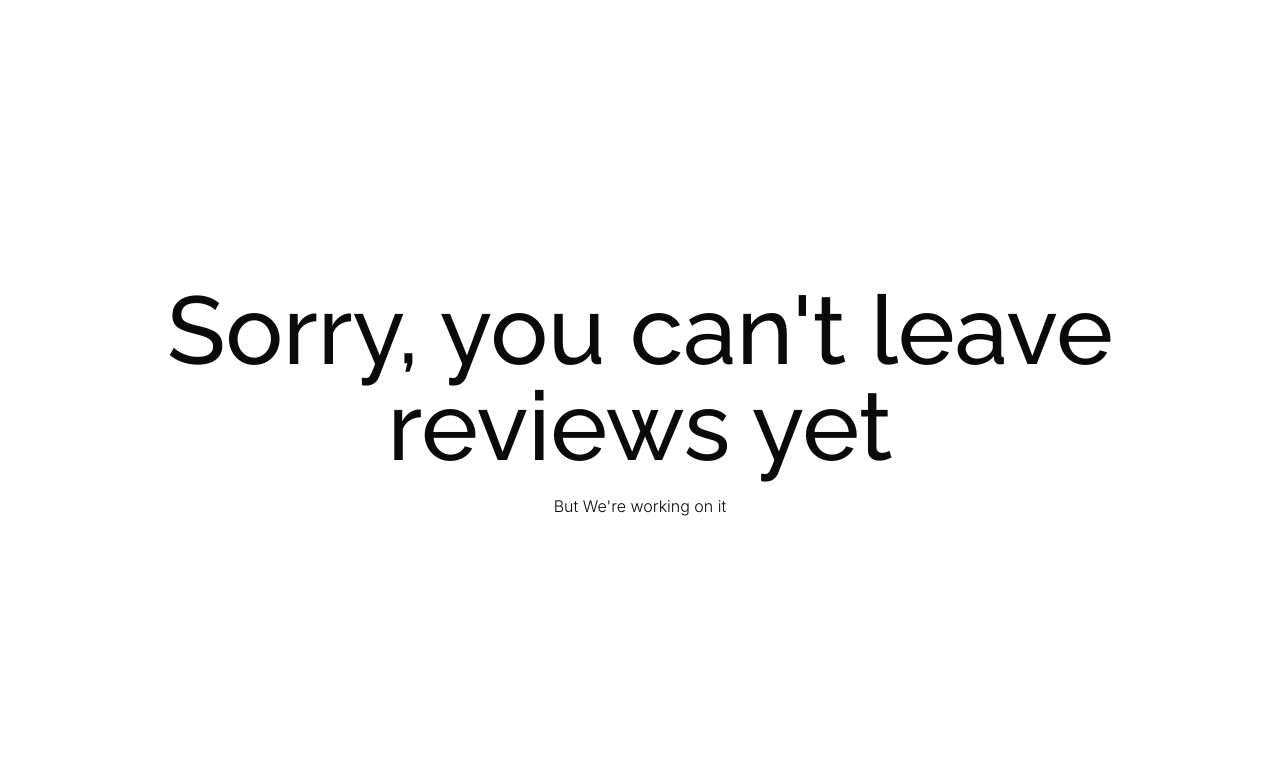
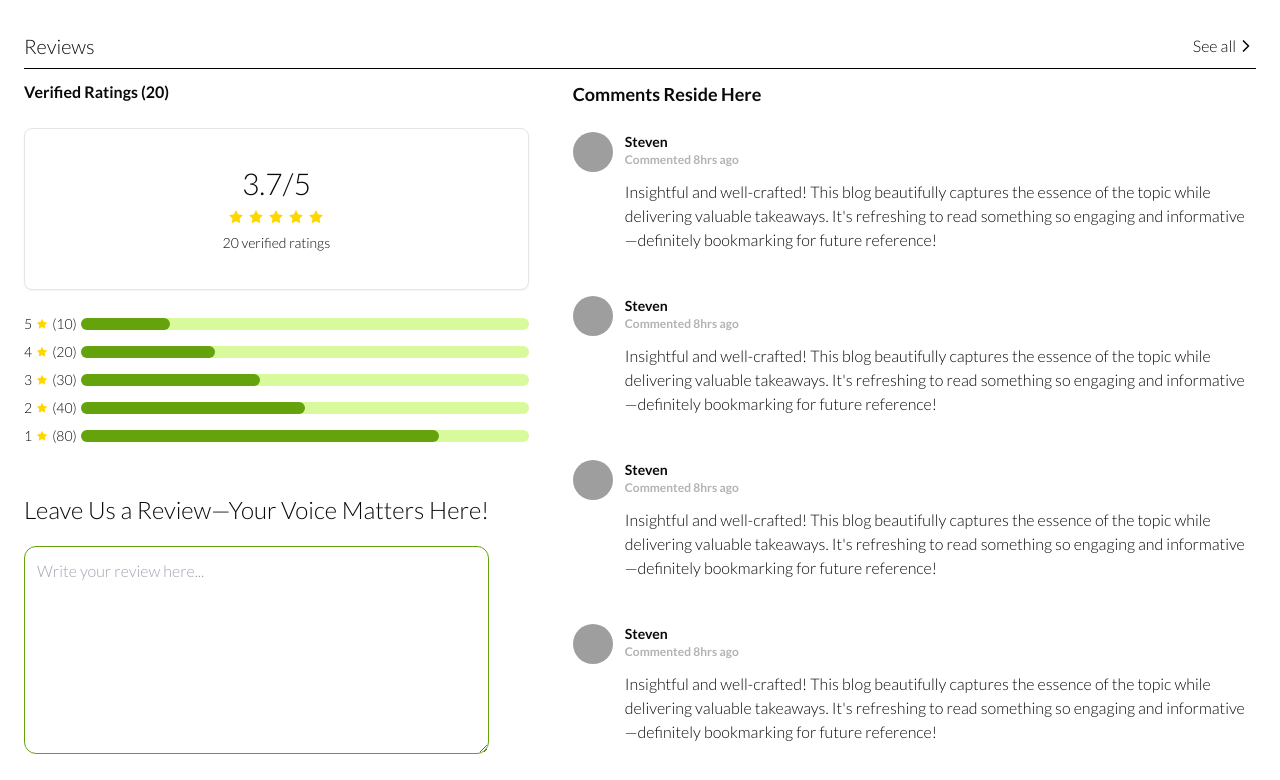
Before and after one commit to writefreak/writrr, a Next.js app: page /reviews in a window 1280 px wide. Shown: the top 780 px of the page. Built offline with nearby package versions, Linux system fonts and the light colour scheme; grey boxes are pictures that could not be loaded.

Commit message:
added a few things

```diff
--- a/package.json
+++ b/package.json
@@ -14,6 +14,7 @@
     "@radix-ui/react-dialog": "^1.1.2",
     "@radix-ui/react-dropdown-menu": "^2.1.2",
     "@radix-ui/react-progress": "^1.1.0",
+    "@radix-ui/react-separator": "^1.1.0",
     "@radix-ui/react-slot": "^1.1.0",
     "class-variance-authority": "^0.7.0",
     "clsx": "^2.1.1",
--- a/src/app/(client)/(hero)/page.tsx
+++ b/src/app/(client)/(hero)/page.tsx
@@ -15,8 +15,8 @@ const page = () => {
     <div className="">
       <div className="">
         <Header />
-        <PageProg />
       </div>
+      <ProgressBar />
       <Body />
       <ResizedCat />
       <View className="sm:hidden font-montserrat font-light" />
--- a/src/app/(client)/about/page.tsx
+++ b/src/app/(client)/about/page.tsx
@@ -1,6 +1,7 @@
 import AboutText from "@/components/about/aboutText";
 import ImgDesc from "@/components/about/imgdesc";
 import Footer from "@/components/footer";
+import ProgressBar from "@/components/progressBar";
 import React from "react";
 
 const Page = () => {
--- a/src/app/(client)/reviews/page.tsx
+++ b/src/app/(client)/reviews/page.tsx
@@ -1,12 +1,20 @@
+import Footer from "@/components/footer";
+import Comments from "@/components/reviews/comments";
+import Ratings from "@/components/reviews/ratings";
+import ReviewTop from "@/components/reviews/reviewTop";
 import React from "react";
 
 const page = () => {
   return (
-    <div className="flex  items-center flex-col h-screen gap-3 sm:gap-5 justify-center ">
-      <h3 className="text-3xl font-raleway text-center sm:text-8xl">
-        Sorry, you can't leave reviews yet
-      </h3>
-      <p className="font-inter font-light">But We're working on it</p>
+    <div>
+      <div className="p-5 sm:p-6">
+        <ReviewTop />
+        <div className="grid sm:grid-cols-[5fr,8fr] sm:gap-11 ">
+          <Ratings />
+          <Comments />
+        </div>
+      </div>
+      <Footer />
     </div>
   );
 };
--- /dev/null
+++ b/src/components/reviews/commentBox.tsx
@@ -0,0 +1,41 @@
+import { cn } from "@/lib/utils";
+import { Send, SendHorizonal } from "lucide-react";
+import React from "react";
+import { Button } from "../ui/button";
+import RateStar from "./rateStar";
+interface Props {
+  className?: string;
+}
+const CommentBox = ({ className }: Props) => {
+  return (
+    <div className={cn("sm:pt-6", className)}>
+      <div className="space-y-5">
+        <h3 className="text-2xl">Leave Us a Review—Your Voice Matters Here!</h3>
+        <div className="flex items-center gap-6 border-lime-600 border rounded-full justify-between px-3 py-2 h-14 sm:w-full w-96 sm:hidden">
+          <input
+            type="text"
+            placeholder="Write your comment here..."
+            className="outline-none w-80"
+          />
+          <form action="">
+            <Button className="rounded-full h-11 w-11 bg-lime-600 flex items-center justify-center">
+              <SendHorizonal className="text-white border-1" fill="white" />
+            </Button>
+          </form>
+        </div>
+        <div className="hidden sm:flex ">
+          <textarea
+            name=""
+            id=""
+            className="w-full outline-none border border-lime-600 rounded-xl p-3 h-52"
+            placeholder="Write your review here..."
+          ></textarea>
+        </div>
+        <p className="text-xl sm:text-2xl">Don't Forget to Rate us</p>
+        <RateStar />
+      </div>
+    </div>
+  );
+};
+
+export default CommentBox;
--- /dev/null
+++ b/src/components/reviews/comments.tsx
@@ -0,0 +1,73 @@
+import React from "react";
+import { ProfileImg } from "../profileimg";
+import CommentBox from "./commentBox";
+
+const Comments = () => {
+  return (
+    <div className="font-lato sm:py-3">
+      <h3 className="text-lg font-semibold">Comments Reside Here</h3>
+      <div className="space-y-7 py-6">
+        {data.map((d) => (
+          <div key={d.id}>
+            <div className="space-y-3 pb-4">
+              <div className="flex gap-3">
+                <ProfileImg />
+                <div>
+                  <p className="text-sm font-bold">{d.name}</p>
+                  <p className="text-xs text-black/30 font-bold">
+                    {d.commentedAt}
+                  </p>
+                  <p className="line-clamp-3 sm:line-clamp-none pt-3">
+                    {d.comment}
+                  </p>
+                </div>
+              </div>
+            </div>
+          </div>
+        ))}
+      </div>
+      <CommentBox className="sm:hidden flex" />
+    </div>
+  );
+};
+
+export default Comments;
+
+const data = [
+  {
+    id: 1,
+    name: "Steven",
+    commentedAt: "Commented 8hrs ago",
+    comment:
+      "Insightful and well-crafted! This blog beautifully captures the essence of the topic while delivering valuable takeaways. It's refreshing to read something so engaging and informative—definitely bookmarking for future reference!",
+  },
+  {
+    id: 2,
+    name: "Steven",
+    commentedAt: "Commented 8hrs ago",
+    comment:
+      "Insightful and well-crafted! This blog beautifully captures the essence of the topic while delivering valuable takeaways. It's refreshing to read something so engaging and informative—definitely bookmarking for future reference!",
+  },
+  {
+    id: 3,
+    name: "Steven",
+    commentedAt: "Commented 8hrs ago",
+    comment:
+      "Insightful and well-crafted! This blog beautifully captures the essence of the topic while delivering valuable takeaways. It's refreshing to read something so engaging and informative—definitely bookmarking for future reference!",
+  },
+  {
+    id: 4,
+    name: "Steven",
+    commentedAt: "Commented 8hrs ago",
+    comment:
+      "Insightful and well-crafted! This blog beautifully captures the essence of the topic while delivering valuable takeaways. It's refreshing to read something so engaging and informative—definitely bookmarking for future reference!",
+  },
+
+  {
+    id: 5,
+    name: "Steven",
+    commentedAt: "Commented 8hrs ago",
+    comment:
+      "Insightful and well-crafted! This blog beautifully captures the essence of the topic while delivering valuable takeaways. It's refreshing to read something so engaging and informative—definitely bookmarking for future reference!",
+  },
+];
--- /dev/null
+++ b/src/components/reviews/rateStar.tsx
@@ -0,0 +1,16 @@
+import { Star } from "lucide-react";
+import React from "react";
+
+const RateStar = () => {
+  return (
+    <div className="flex items-center gap-1">
+      <Star className="w-4 h-4" fill="gold" strokeWidth="0" />
+      <Star className="w-4 h-4" fill="gold" strokeWidth="0" />
+      <Star className="w-4 h-4" fill="gold" strokeWidth="0" />
+      <Star className="w-4 h-4" fill="gold" strokeWidth="0" />
+      <Star className="w-4 h-4" fill="gold" strokeWidth="0" />
+    </div>
+  );
+};
+
+export default RateStar;
--- /dev/null
+++ b/src/components/reviews/ratebar.tsx
@@ -0,0 +1,26 @@
+"use client";
+import React, { useEffect, useState } from "react";
+
+const RateBar = ({ value, max }: { value: number; max: number }) => {
+  const [slide, setSlide] = useState(false);
+
+  useEffect(() => {
+    setSlide(true);
+  }, []);
+
+  // Calculate the width percentage
+  const widthPercentage = Math.min((value / max) * 100, 100); // Ensure it doesn't exceed 100%
+
+  return (
+    <div className="group h-3 sm:w-[28rem] w-36 bg-lime-200 rounded-full">
+      <div
+        className={`rounded-full relative transition-all duration-700 h-3 bg-lime-600`}
+        style={{
+          width: slide ? `${widthPercentage}%` : "0%",
+        }}
+      />
+    </div>
+  );
+};
+
+export default RateBar;
--- /dev/null
+++ b/src/components/reviews/ratings.tsx
@@ -0,0 +1,79 @@
+import React from "react";
+import { Card } from "../ui/card";
+
+import RateStar from "./rateStar";
+import RateBar from "./ratebar";
+import { Star } from "lucide-react";
+import CommentBox from "./commentBox";
+
+const Ratings = () => {
+  return (
+    <div className="font-lato py-3">
+      <p className=" font-semibold">Verified Ratings (20)</p>
+      <div className="py-6 space-y-3 flex gap-3 sm:flex-col">
+        <Card className="text-center flex flex-col items-center p-9 gap-2">
+          <h3 className="text-2xl sm:text-3xl">3.7/5</h3>
+          <RateStar />
+          <p className="text-xs sm:text-sm">20 verified ratings</p>
+        </Card>
+        <div className="w-full space-y-2">
+          {ratevalue.map((rate) => (
+            <div key={rate.id} className="text-right text-sm ">
+              <div className="flex gap-1 items-center">
+                <p>{rate.num}</p>
+                <Star className="w-3 h-3" fill="gold" strokeWidth="0" />
+                <p className="text-center">{rate.count}</p>
+                <div className="flex-grow">
+                  {/* Render one RateBar per ratevalue item */}
+                  <RateBar value={rate.value} max={rate.max} />
+                </div>
+              </div>
+            </div>
+          ))}
+        </div>
+        <CommentBox className="hidden sm:flex" />
+      </div>
+    </div>
+  );
+};
+
+export default Ratings;
+
+const ratevalue = [
+  {
+    id: 1,
+    num: 5,
+    count: "(10)",
+    value: 20,
+    max: 100,
+  },
+
+  {
+    id: 2,
+    num: 4,
+    count: "(20)",
+    value: 30,
+    max: 100,
+  },
+  {
+    id: 3,
+    num: 3,
+    count: "(30)",
+    value: 40,
+    max: 100,
+  },
+  {
+    id: 4,
+    num: 2,
+    count: "(40)",
+    value: 50,
+    max: 100,
+  },
+  {
+    id: 5,
+    num: 1,
+    count: "(80)",
+    value: 80,
+    max: 100,
+  },
+];
--- /dev/null
+++ b/src/components/reviews/reviewTop.tsx
@@ -0,0 +1,24 @@
+import { ChevronRight } from "lucide-react";
+import Link from "next/link";
+import React from "react";
+import { Separator } from "../ui/separator";
+
+const ReviewTop = () => {
+  return (
+    <div>
+      <div className="flex justify-between py-2 font-lato">
+        <h3 className="text-xl">Reviews</h3>
+        <Link
+          href={""}
+          className="flex items-center hover:underline hover:decoration-2"
+        >
+          <p>See all</p>
+          <ChevronRight className="h-5 w-5" />
+        </Link>
+      </div>
+      <Separator orientation="horizontal" className="bg-black h-[0.3px]" />
+    </div>
+  );
+};
+
+export default ReviewTop;
--- /dev/null
+++ b/src/components/ui/separator.tsx
@@ -0,0 +1,31 @@
+"use client";
+
+import * as React from "react";
+import * as SeparatorPrimitive from "@radix-ui/react-separator";
+
+import { cn } from "@/lib/utils";
+
+const Separator = React.forwardRef<
+  React.ElementRef<typeof SeparatorPrimitive.Root>,
+  React.ComponentPropsWithoutRef<typeof SeparatorPrimitive.Root>
+>(
+  (
+    { className, orientation = "horizontal", decorative = true, ...props },
+    ref
+  ) => (
+    <SeparatorPrimitive.Root
+      ref={ref}
+      decorative={decorative}
+      orientation={orientation}
+      className={cn(
+        "shrink-0 bg-border",
+        orientation === "horizontal" ? "h-[1px] w-full" : "h-full w-[1px]",
+        className
+      )}
+      {...props}
+    />
+  )
+);
+Separator.displayName = SeparatorPrimitive.Root.displayName;
+
+export { Separator };
```
Also changed, not shown: 1 other file (tests, documents, lock files or other folders).
